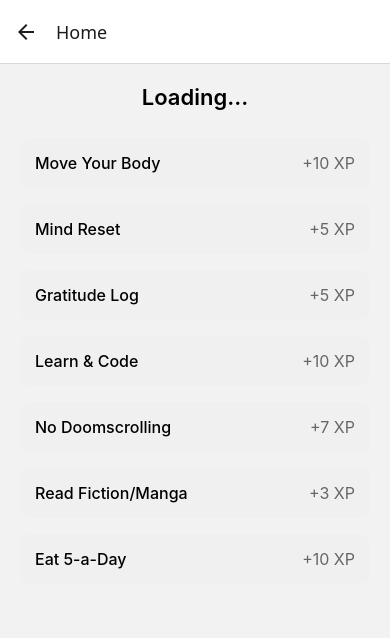
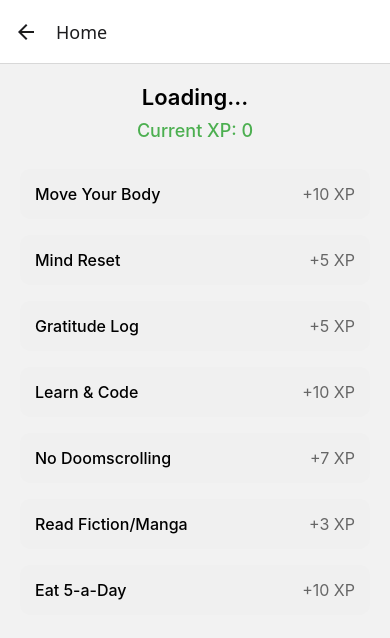
Before and after one commit to Bakar12/Irl-Leveling, a React Native app in the folder level-up-irl/: screen /Home in a window 390 px wide. Shown: the top 638 px of the page. Built offline with nearby package versions, Linux system fonts and the light colour scheme.

Commit message:
✨ Added XP tracker and updated task toggle to change XP

```diff
--- a/level-up-irl/screens/HomeScreen.tsx
+++ b/level-up-irl/screens/HomeScreen.tsx
@@ -22,6 +22,7 @@ const initialTasks: Task[] = [
 const HomeScreen: React.FC = () => {
   const [name, setName] = useState<string | null>(null);
   const [tasks, setTasks] = useState<Task[]>(initialTasks);
+  const [xp, setXp] = useState<number>(0);
 
   useEffect(() => {
     const loadName = async () => {
@@ -33,9 +34,17 @@ const HomeScreen: React.FC = () => {
   }, []);
 
   const toggleTask = (index: number) => {
-    const updated = [...tasks];
-    updated[index].completed = !updated[index].completed;
-    setTasks(updated);
+    const updatedTasks = [...tasks];
+    const task = updatedTasks[index];
+
+    // Toggling completion
+    task.completed = !task.completed;
+
+    // Adjust XP
+    const xpChange = task.completed ? task.xp : -task.xp;
+    setXp((prevXp) => Math.max(prevXp + xpChange, 0)); // don't go below 0
+
+    setTasks(updatedTasks);
   };
 
   return (
@@ -43,6 +52,8 @@ const HomeScreen: React.FC = () => {
       <Text style={styles.greeting}>
         {name ? `Welcome back, ${name}!` : 'Loading...'}
       </Text>
+
+      <Text style={styles.xpDisplay}>Current XP: {xp}</Text>
 
       <FlatList
         data={tasks}
@@ -69,8 +80,15 @@ const styles = StyleSheet.create({
   greeting: {
     fontSize: 22,
     fontWeight: '600',
+    marginBottom: 10,
+    textAlign: 'center',
+  },
+  xpDisplay: {
+    fontSize: 18,
+    fontWeight: '500',
     marginBottom: 20,
     textAlign: 'center',
+    color: '#4CAF50',
   },
 });
 
```
